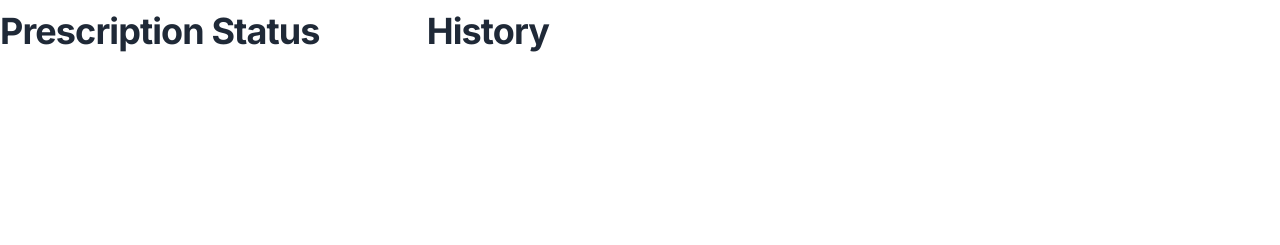
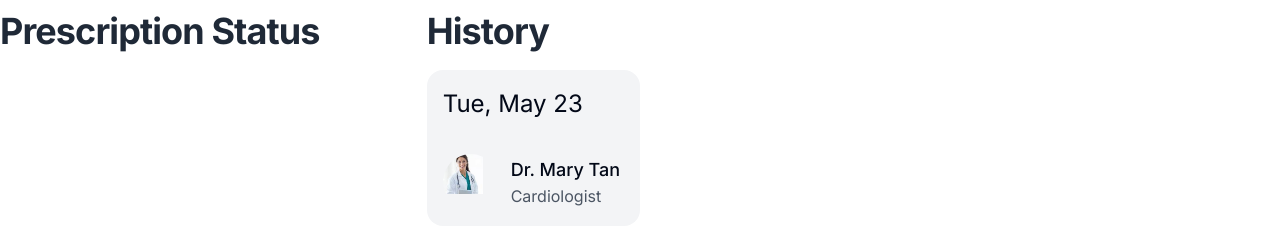
Before and after one commit to 0gw0/Healthcare-API, a Next.js app in the folder frontend/healthy_app/: page /homepage in a window 1280 px wide. Shown: the part 553-798 px from the top of the page. Built offline with nearby package versions, Linux system fonts and the light colour scheme.

Commit message:
grey box component

```diff
--- a/frontend/healthy_app/src/app/homepage/page.js
+++ b/frontend/healthy_app/src/app/homepage/page.js
@@ -1,6 +1,7 @@
 import Navbar from '@/components/Navbar';
 import Container from '@/components/container';
 import Hero from '@/components/hero';
+import GreyBox from '@/components/GreyBox';
 
 export default function Page() {
 	return (
@@ -24,6 +25,9 @@ export default function Page() {
 							<h1 className="text-2xl font-bold leading-snug tracking-tight text-gray-800 lg:text-2xl lg:leading-tight xl:text-4xl xl:leading-tight dark:text-white">
 								History
 							</h1>
+							<div className="grid lg:grid-cols-1 xl:grid-cols-2 mt-4">
+								<GreyBox />
+							</div>
 						</Container>
 					</div>
 				</div>
--- /dev/null
+++ b/frontend/healthy_app/src/components/GreyBox.js
@@ -0,0 +1,42 @@
+import userOneImg from '../../public/doc1.jpeg';
+import Image from 'next/image';
+
+const GreyBox = () => {
+	return (
+		<div className="lg:col-span-2 xl:col-auto">
+			<div className="flex flex-col justify-between w-full h-full bg-gray-100 px-4 rounded-2xl py-4 dark:bg-trueGray-800">
+				<p className="text-2xl leading-normal ">Tue, May 23</p>
+
+				<Avatar
+					image={userOneImg}
+					name="Dr. Mary Tan"
+					title="Cardiologist"
+				/>
+			</div>
+		</div>
+	);
+};
+
+function Avatar(props) {
+	return (
+		<div className="flex items-center mt-8 space-x-3">
+			<div className="flex-shrink-0 overflow-hidden rounded-full w-14 h-14">
+				<Image
+					src={props.image}
+					width="40"
+					height="40"
+					alt="Avatar"
+					placeholder="blur"
+				/>
+			</div>
+			<div>
+				<div className="text-lg font-medium">{props.name}</div>
+				<div className="text-gray-600 dark:text-gray-400">
+					{props.title}
+				</div>
+			</div>
+		</div>
+	);
+}
+
+export default GreyBox;
```
Also changed, not shown: frontend/healthy_app/public/doc1.jpeg (added).
